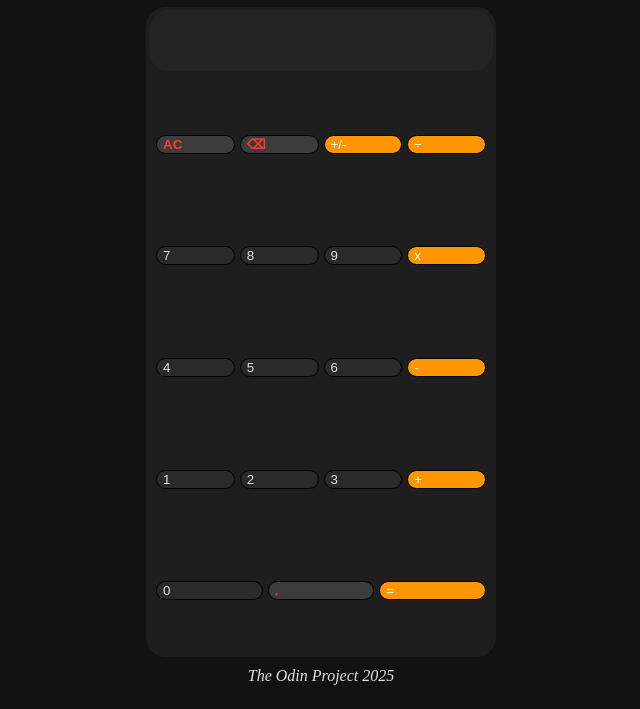
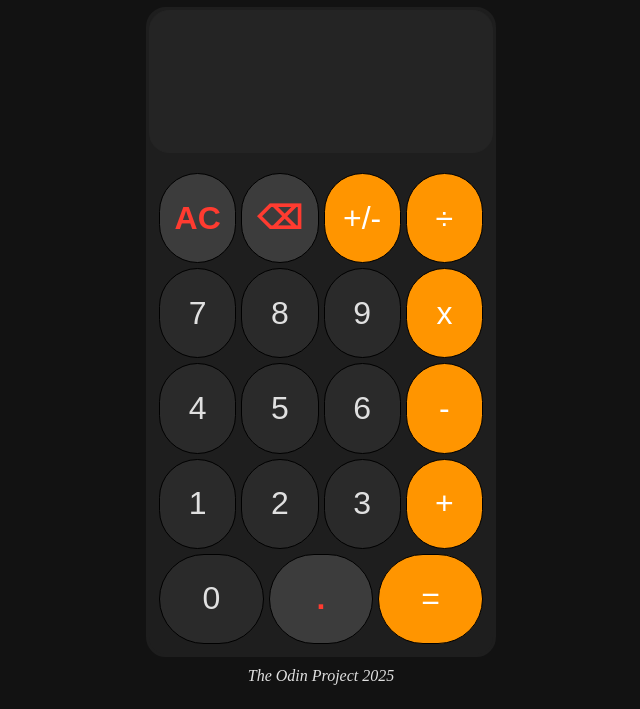
Before and after one commit to MatimotTheTimoters/top-calculator, a plain HTML site: page index.html in a window 1280 px wide. Shown: the part 91-800 px from the top of the page, without its empty margins (319-959 px from the left). Drawn offline with Linux system fonts and the light colour scheme.

Commit message:
Finish styling
Complete task 4: Add styles to styles.css
    - [x] calculator-container
    - [x] calculator-head
    - [x] calculator-body

Complete task 5: Fix bugs in styles.css
    - [x] Button size too big
        - Make font size larger
        - Increase font size in calculator-head children
    - [x] Border radius not applying to calculator-head children
        - Apply rtl text direction to children
        - Set width to 90% of parent
        - Align children to center from calculator-head

```diff
--- a/styles.css
+++ b/styles.css
@@ -30,53 +30,56 @@ body {
 .calculator-head {
     width: 100%;
 
-    border: solid #242424;
+    border: 1px solid #242424;
     border-radius: 20px;
     background-color: #242424;
+
+    display: flex;
+    flex-flow: column;
+    align-items: center;
+    flex: 3;
+}
+
+.calculator-head * {
+    width: 90%;
+
+    border: 1px solid #242424;
+    border-radius: 20px;
     color: #FFFFFF;
+    font-size: xx-large;
+    direction: rtl;
 
     display: flex;
     flex-flow: column;
     flex: 1;
 }
 
-.calculator-head * {
-    border-radius: 20px;
-    display: flex;
-    flex: 1;
-}
+.calculator-body {
+    width: 100%;
+    padding: 10px;
 
-.user-input {
-    color: #BB86FC;
-}
-
-.operation-output {
-    color: #03DAC6;
-}
-
-.calculator-body {
-    width: 350px;
-    padding: 10px;
     display: flex;
     flex-flow: column;
+    justify-content: start;
+    gap: 5px;
     flex: 10;
-    gap: 5px;
 }
 
 .button-row {
     display: flex;
     flex-flow: row;
-    flex: 1;
     align-items: center;
     gap: 5px;
+    flex: 1;
 }
 
 button {
+    height: 100%;
+    font-size: xx-large;
     border: 1px solid black;
     border-radius: 100px;
 
-    display: flex;
-    flex: 1 1 100px;
+    flex: 1;
 }
 
 .spec {
```
Also changed, not shown: 1 other file.
